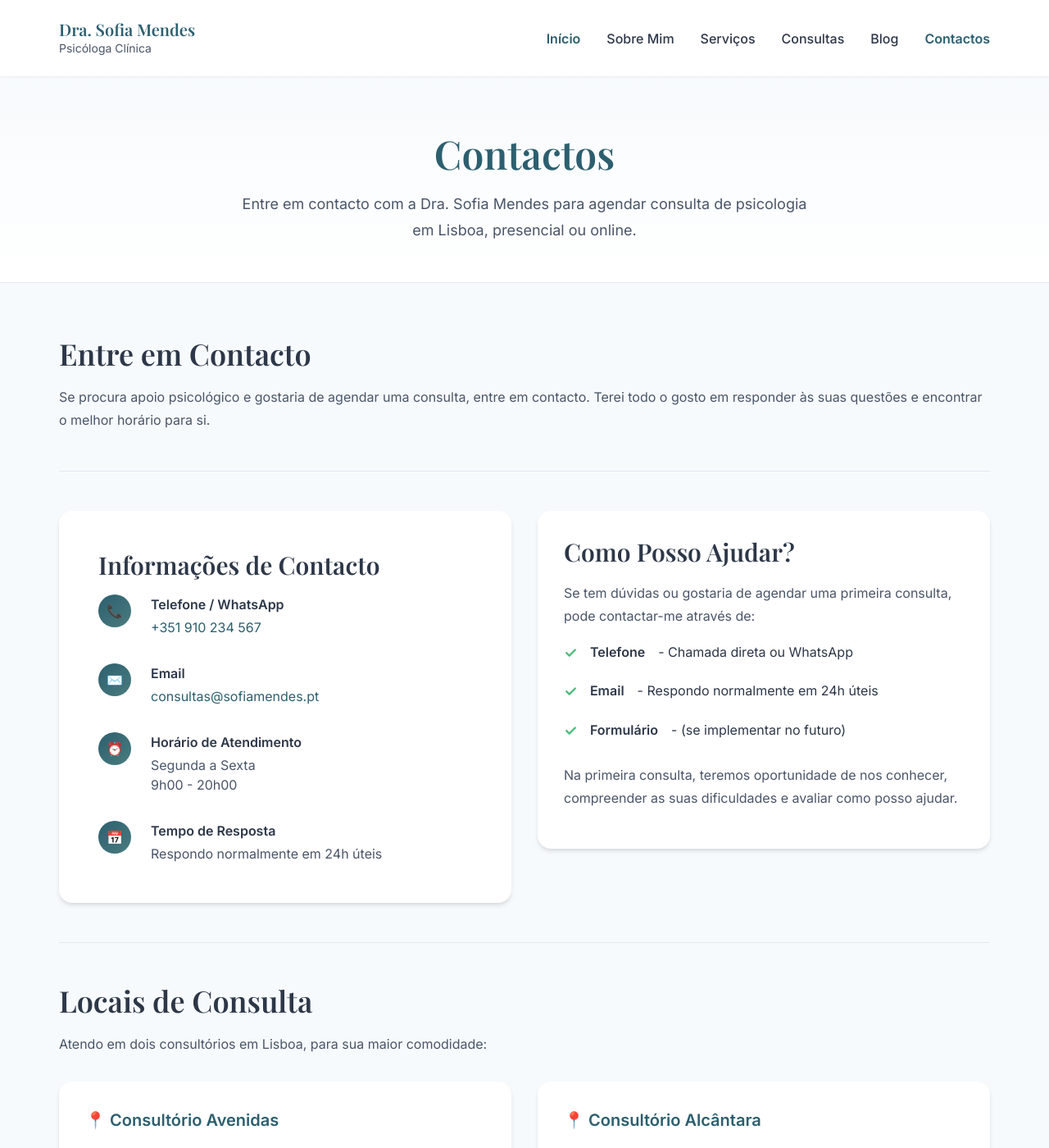
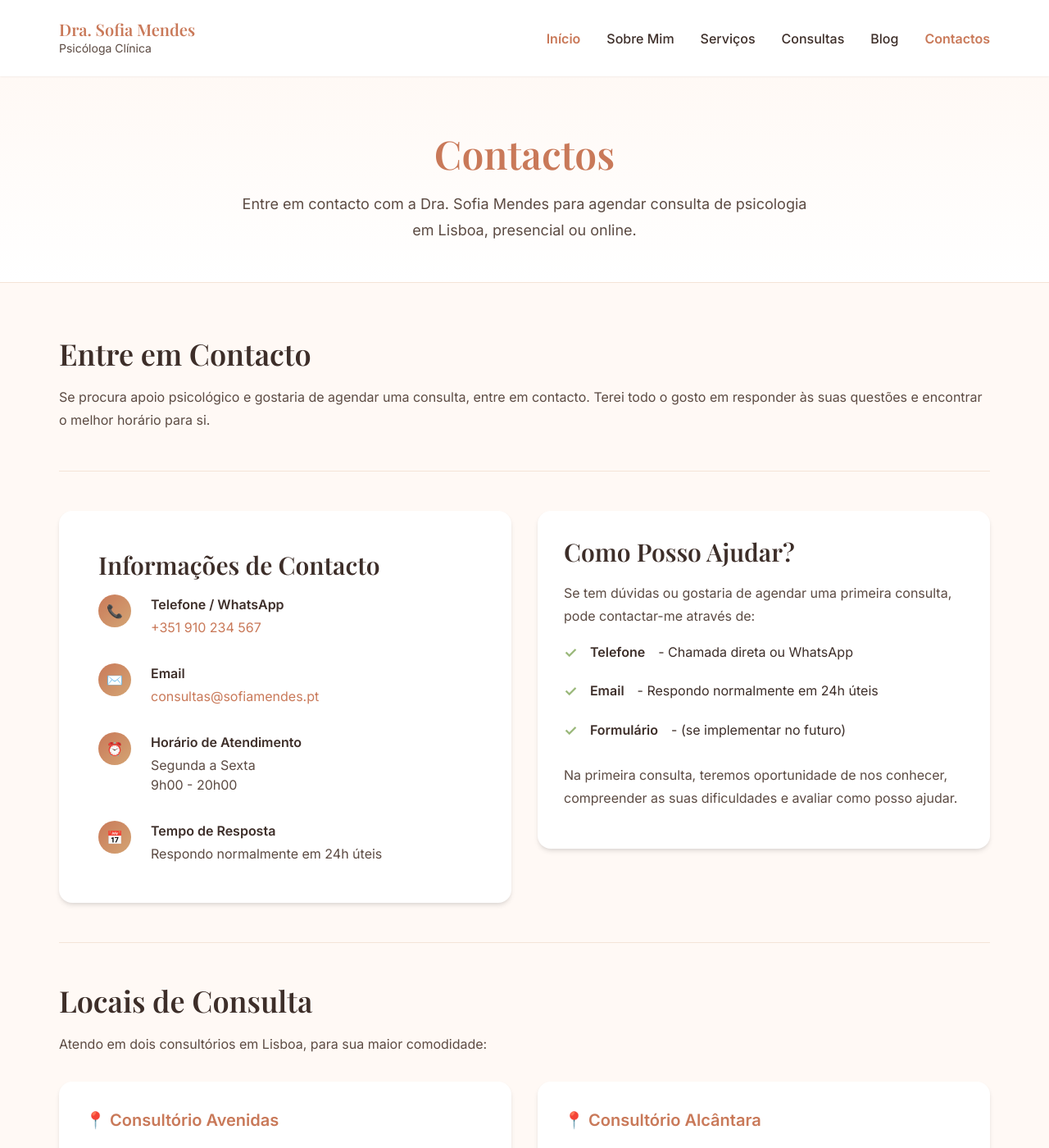
Before and after one commit to prosa21/site-draft, a Jekyll site: the page built from pages/contactos.md, in a window 1280 px wide and 1400 px high. Shown: the whole window at 82% size. Built offline with Jekyll 4.4.1, drawn with Linux system fonts in a browser that asks for light colours.

```diff
--- a/_sass/_base.scss
+++ b/_sass/_base.scss
@@ -2,22 +2,22 @@
 // Base Styles & Variables
 // ============================================
 
-// Color Palette
-$primary-color: #2C5F6F;
-$primary-light: #4A7C7E;
-$primary-dark: #1A3A42;
-$accent-color: #7FA89B;
+// Color Palette - Tema Acolhedor (Cores Quentes)
+$primary-color: #C97959;
+$primary-light: #D4A574;
+$primary-dark: #A85C3F;
+$accent-color: #E8C5A8;
 
-$text-dark: #2D3748;
-$text-medium: #4A5568;
-$text-light: #718096;
-$background: #F7FAFC;
+$text-dark: #3D2E29;
+$text-medium: #5C4B43;
+$text-light: #8B7B73;
+$background: #FFF9F5;
 $white: #FFFFFF;
-$border-color: #E2E8F0;
+$border-color: #F4E4D7;
 
-$success: #48BB78;
-$info: #4299E1;
-$warning: #ED8936;
+$success: #9AB87A;
+$info: #8FABBD;
+$warning: #E89750;
 
 // Typography
 $font-heading: 'Playfair Display', serif;
--- a/_sass/_layout.scss
+++ b/_sass/_layout.scss
@@ -343,6 +343,51 @@
         justify-content: center;
         flex-wrap: wrap;
     }
+
+    // Hero with Image Layout
+    .hero-wrapper {
+        display: grid;
+        grid-template-columns: 1fr;
+        gap: $spacing-3xl;
+        align-items: center;
+
+        @media (min-width: $breakpoint-lg) {
+            grid-template-columns: 1.2fr 0.8fr;
+            text-align: left;
+        }
+    }
+
+    .hero-text {
+        @media (min-width: $breakpoint-lg) {
+            .hero-actions {
+                justify-content: flex-start;
+            }
+        }
+    }
+
+    .hero-image {
+        display: flex;
+        justify-content: center;
+        align-items: center;
+
+        .psychologist-photo {
+            width: 100%;
+            max-width: 400px;
+            height: auto;
+            border-radius: $border-radius-lg;
+            box-shadow: $shadow-xl;
+            border: 4px solid rgba($white, 0.9);
+            transition: transform $transition-normal;
+
+            &:hover {
+                transform: scale(1.02);
+            }
+
+            @media (max-width: $breakpoint-md) {
+                max-width: 300px;
+            }
+        }
+    }
 }
 
 // Page Header
--- a/index.html
+++ b/index.html
@@ -86,7 +86,7 @@ description: "Consultas de Psicologia Clínica em Lisboa. Psicoterapia Psico-din
     <div class="container">
         <div class="grid grid-2" style="align-items: center;">
             <div>
-                <h2 style="color: #2C5F6F;">Sobre Mim</h2>
+                <h2 style="color: #C97959;">Sobre Mim</h2>
                 <p class="mb-lg" style="font-size: 1.125rem;">
                     Sou a Dra. Sofia Mendes, psicóloga clínica com 8 anos de experiência
                     em psicoterapia psico-dinâmica. Acredito num espaço terapêutico seguro,
@@ -104,7 +104,7 @@ description: "Consultas de Psicologia Clínica em Lisboa. Psicoterapia Psico-din
             </div>
             <div>
                 <div class="card">
-                    <h3 style="color: #2C5F6F; margin-bottom: 1rem;">Formação e Experiência</h3>
+                    <h3 style="color: #C97959; margin-bottom: 1rem;">Formação e Experiência</h3>
                     <ul class="icon-list">
                         <li>Licenciatura em Psicologia - Universidade de Lisboa</li>
                         <li>Mestrado em Psicologia Clínica - ISPA</li>
@@ -216,7 +216,7 @@ description: "Consultas de Psicologia Clínica em Lisboa. Psicoterapia Psico-din
 <section class="section">
     <div class="container">
         <div class="card text-center" style="max-width: 800px; margin: 0 auto;">
-            <h2 style="color: #2C5F6F;">Pronta para o Acompanhar</h2>
+            <h2 style="color: #C97959;">Pronta para o Acompanhar</h2>
             <p style="font-size: 1.125rem; margin-bottom: 2rem;">
                 Se procura apoio psicológico num espaço seguro e acolhedor,
                 entre em contacto para agendar a sua primeira consulta.
```
Also changed, not shown: PLANO.md (+16 -8 lines), _includes/hero.html (+9 -0 lines), 1 other file.
